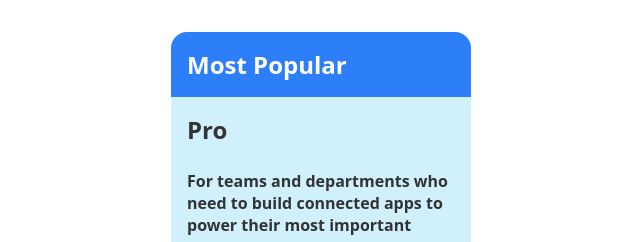
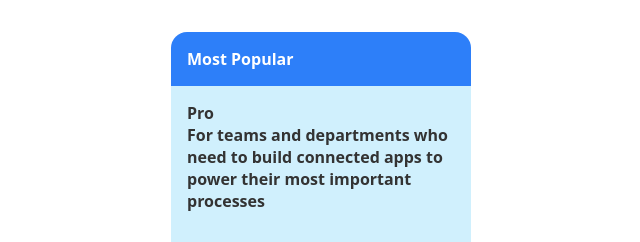
Before and after one commit to gneisscode/Basic-HTML-Card, a plain HTML site: page index.html in a window 1280 px wide. Shown: the top 242 px of the page, without its empty margins (319-959 px from the left). Drawn offline with Linux system fonts and the light colour scheme.

Commit message:
Update index.html

```diff
--- a/index.html
+++ b/index.html
@@ -10,12 +10,12 @@
   <body>
     <div class="card">
       <div class="card__heading">
-        <h2>Most Popular</h2>
+        <h4>Most Popular</h4>
       </div>
 
       <div class="card__content">
       <div class="card__content__text">
-        <h2>Pro</h2>
+        <h4>Pro</h4>
 
         <p>
             For teams and departments who need to build connected apps to power
```
